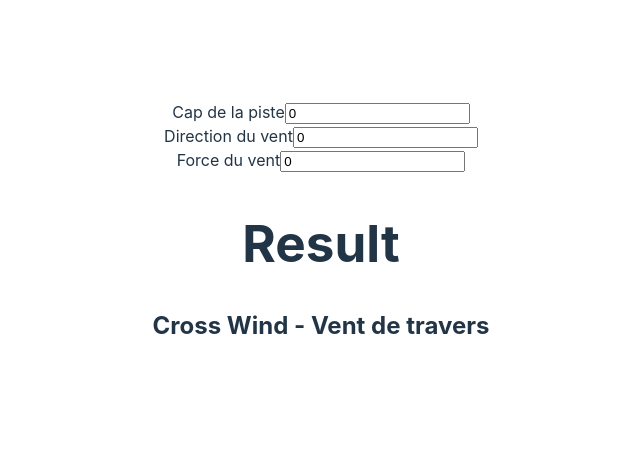
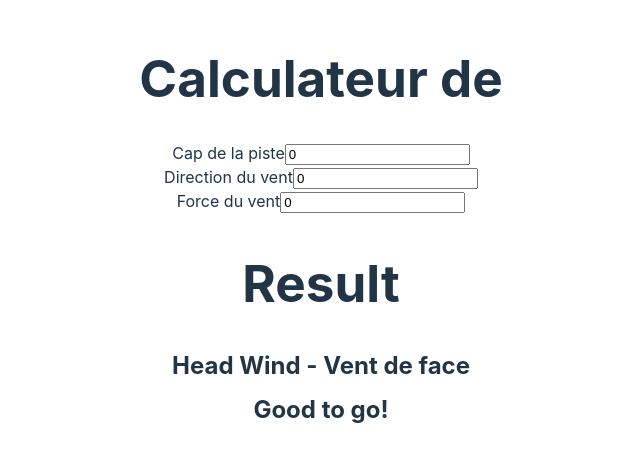
Before and after one commit to kouci747/projetTESTS, a React (Vite) app: page / in a window 1280 px wide. Shown: the part 171-632 px from the top of the page, without its empty margins (319-959 px from the left). Built offline with nearby package versions, Linux system fonts and the light colour scheme.

Commit message:
fix: logic & show good to go

```diff
--- a/src/App.tsx
+++ b/src/App.tsx
@@ -10,6 +10,7 @@ function App() {
 
   return (
     <div className="main">
+      <h1>Calculateur de </h1>
       <header>
         <TextField label="Cap de la piste" data={capPiste} setData={setCapPiste} />
         <TextField label="Direction du vent" data={capVent} setData={setCapVent} />
--- a/src/components/ResultComponents/Result.tsx
+++ b/src/components/ResultComponents/Result.tsx
@@ -15,10 +15,8 @@ export function ResultLogic(data: { capPiste: number; capVent: number; forceVent
   if (data.capPiste === data.capVent) {
     windCondition = "Head Wind - Vent de face";
     goodToGo = true;
-  }
-
-  // Vent arrière, donc check si force du vent est <= 10
-  if (data.capPiste - data.capVent > 90) {
+  } else if (Math.abs(data.capPiste - data.capVent) > 90) {
+    // Vent arrière, donc check si force du vent est <= 10
     windCondition = "Tail Wind - Vent arrière";
 
     if (data.forceVent <= 10) {
@@ -26,10 +24,8 @@ export function ResultLogic(data: { capPiste: number; capVent: number; forceVent
     } else {
       goodToGo = false;
     }
-  }
-
-  // Vent de travers
-  if (data.capPiste - data.capVent <= 90) {
+  } else {
+    // Vent de travers
     windCondition = "Cross Wind - Vent de travers";
     goodToGo = true;
   }
@@ -44,7 +40,7 @@ export const Result = (props: { data: { capPiste: number; capVent: number; force
     <div className="result">
       <h1>Result</h1>
       <h2>{result.windCondition}</h2>
-      <h2>{result.goodToGo}</h2>
+      <h2>{result.goodToGo ? "Good to go!" : "Not good."}</h2>
     </div>
   );
 };
```
